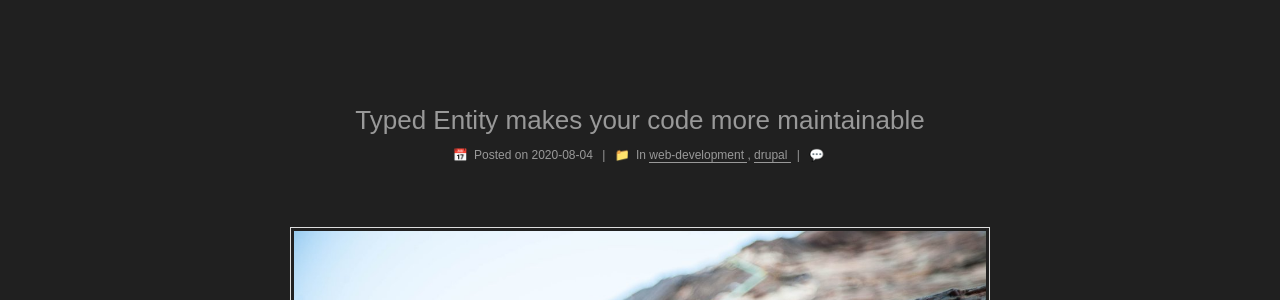
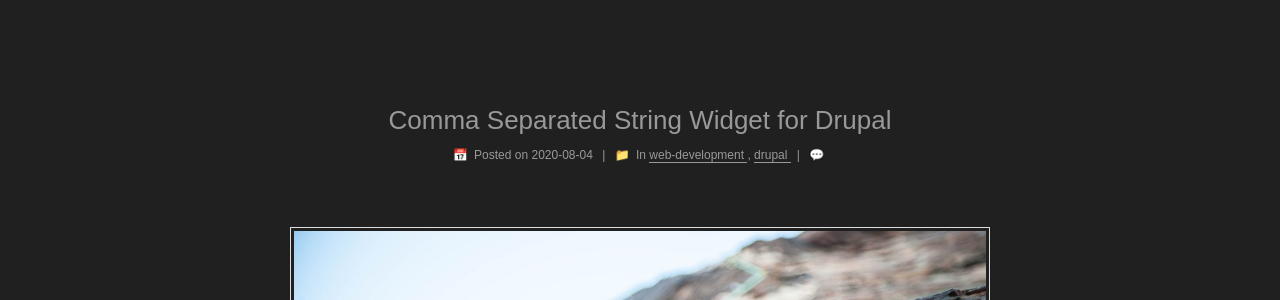
Before and after one commit to e0ipso/e0ipso.github.io, a Jekyll site: the page built from _posts/2020-08-04-comma-separated-string-widget.md, in a window 1280 px wide. Shown: the part 422-722 px from the top of the page. Built offline with Jekyll 4.4.1, drawn with Linux system fonts in a browser that asks for light colours; comment, search, counter and statistics services are not loaded.

Commit message:
fix: update title

```diff
--- a/_posts/2020-08-04-comma-separated-string-widget.md
+++ b/_posts/2020-08-04-comma-separated-string-widget.md
@@ -1,5 +1,5 @@
 ---
-title: Typed Entity makes your code more maintainable
+title: Comma Separated String Widget for Drupal
 category: drupal
 categories:
   - web-development
```
